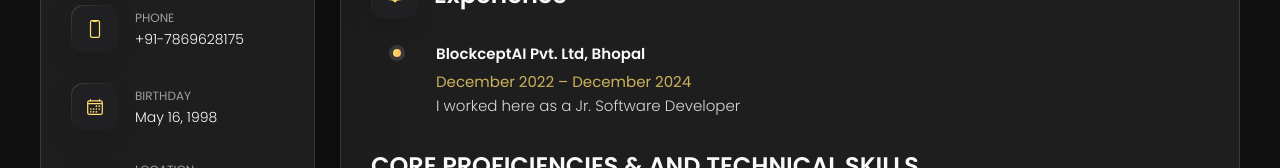
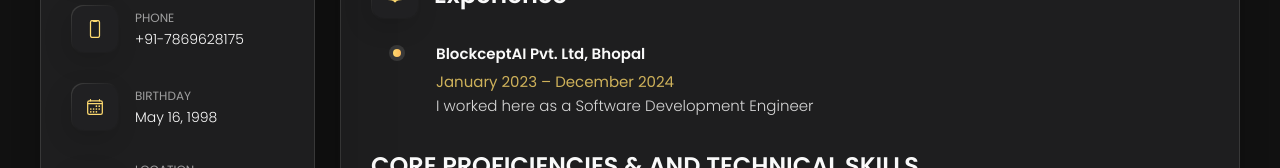
Before and after one commit to rsheikh774/Portfolio, a plain HTML site: page index.html in a window 1280 px wide. Both pictures are taken after a click on the button "Resume". Shown: the part 513-681 px from the top of the page. Drawn offline with nearby package versions, Linux system fonts and the light colour scheme.

Commit message:
Add files via upload

```diff
--- a/index.html
+++ b/index.html
@@ -583,10 +583,10 @@
 
               <h4 class="h4 timeline-item-title"> BlockceptAI Pvt. Ltd, Bhopal</h4>
 
-              <span>December 2022 – December 2024</span>
+              <span>January 2023 – December 2024</span>
 
               <p class="timeline-text">
-                I worked here as a Jr. Software Developer
+                I worked here as a Software Development Engineer
               </p>
 
             </li>
```
